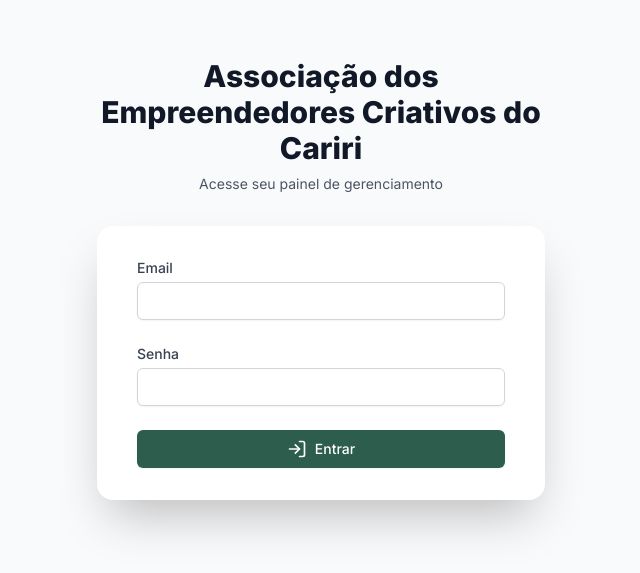
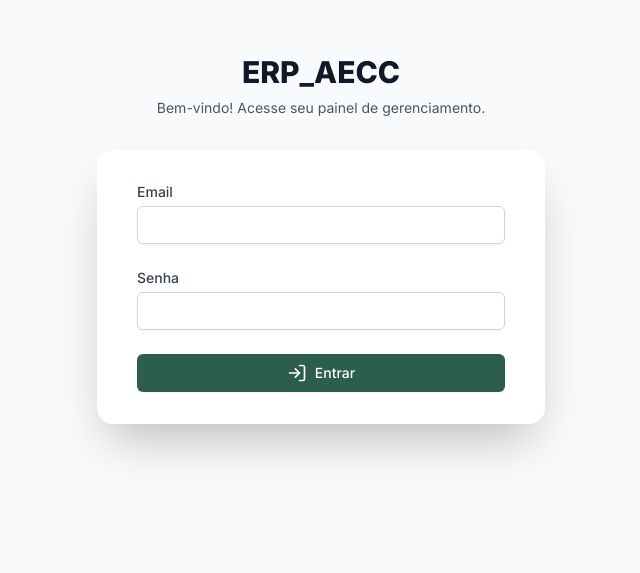
Before and after one commit to fomentocariri-collab/ERP_AECC, a React (Vite) app: page / in a window 1280 px wide. Shown: the part 173-746 px from the top of the page, without its empty margins (319-959 px from the left). Built offline with nearby package versions, Linux system fonts and the light colour scheme.

Commit message:
Update Login.tsx

```diff
--- a/components/Login.tsx
+++ b/components/Login.tsx
@@ -1,7 +1,7 @@
- import React, { useState } from 'react';
+import React, { useState } from 'react';
 import { useAuth } from '../contexts/AuthContext';
 import { LogIn, Loader2, AlertTriangle, Clipboard, Check, ExternalLink } from 'lucide-react';
-import { LOGO_AECC_BASE64, PROJECT_NAME as ASSOCIATION_NAME } from '../constants';
+import { ERP_NAME } from '../constants';
 import { supabaseProjectId } from '../supabaseClient';
 
 const RLS_FIX_SCRIPT = `-- ETAPA 1: Habilite a "Row Level Security" (RLS) para a tabela de perfis.
@@ -115,12 +115,11 @@ export const Login: React.FC = () => {
     <div className="flex items-center justify-center min-h-screen bg-gray-50 dark:bg-gray-900 px-4">
         <div className="max-w-md w-full">
             <div className="text-center mb-8">
-                <img src={LOGO_AECC_BASE64} alt="Logo da Associação" className="mx-auto h-20 w-auto" />
                 <h1 className="mt-6 text-3xl font-extrabold text-gray-900 dark:text-white">
-                    {ASSOCIATION_NAME}
+                    {ERP_NAME}
                 </h1>
                 <p className="mt-2 text-sm text-gray-600 dark:text-gray-400">
-                    Acesse seu painel de gerenciamento
+                    Bem-vindo! Acesse seu painel de gerenciamento.
                 </p>
             </div>
 
```
